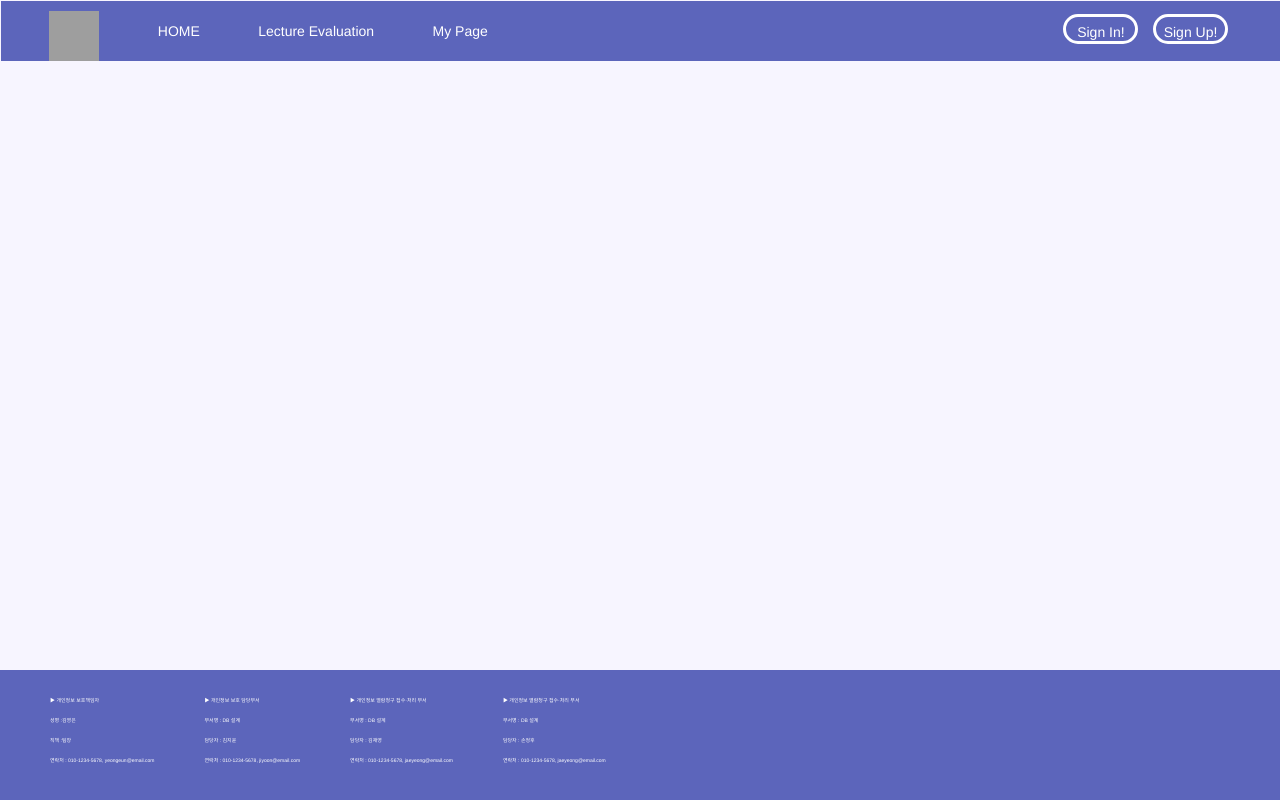
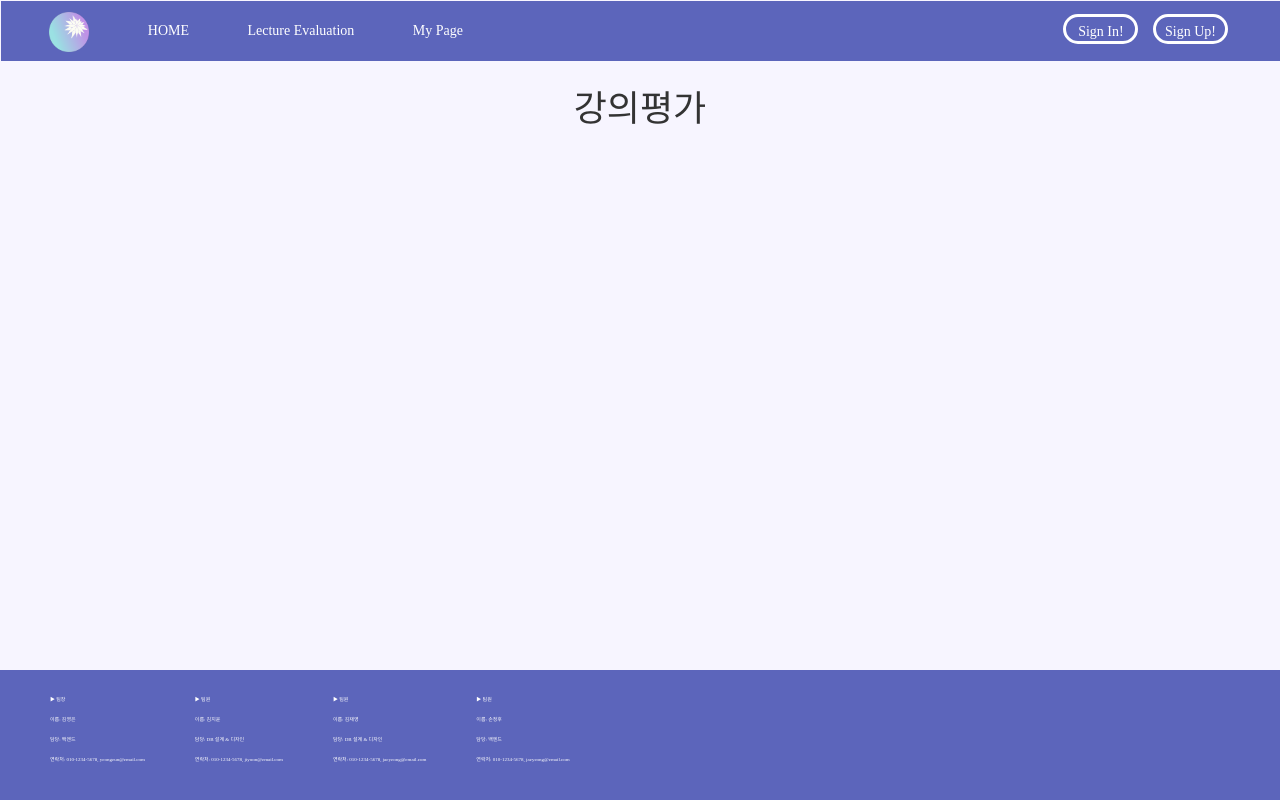
Before and after one commit to hahoetal/Lecture-Evaluation, a Django app: page / in a window 1280 px wide. Run offline with Django 3.2, Linux system fonts and the light colour scheme; data that the repository does not hold is empty; some libraries are stand-ins or nearby versions; some web fonts are replaced; grey boxes are pictures that could not be loaded.

Commit message:
home.html 디자인, 일부 html css 수정

```diff
--- a/accounts/templates/home.html
+++ b/accounts/templates/home.html
@@ -10,7 +11,29 @@
     .after_login a{
         color: #ffffff;
     }
+    .eval{
+        background: #dddaff;
+        padding: 20px 30px;
+        height: 200px;
+        margin-bottom:10px;
+        box-shadow: 0px 0px 5px #bbb6ea;
+    }
 </style>
+{% endblock %}
+
+{% block content %}
+    <div>
+        <h1 style="text-align: center;">강의평가</h1><br>
+        <div class="row">
+            {% for e in evals %}
+            <div class="col-md-3 eval">
+                <h4><a href="{% url 'detail' e.lect_id.num %}">{{e.lect_id.lecture_name}}</a></h4>
+                <p>{{e.date|date:'Y-m-d'}}</p>
+                <p>{{e.summary}}...</p>
+            </div>
+            {% endfor %}
+        </div>
+    </div>
 
     {% if messages %}
         {% for message in messages %}
--- a/accounts/views.py
+++ b/accounts/views.py
@@ -3,7 +3,7 @@ from django.urls import reverse, reverse_lazy
 from django.contrib import messages
 from django.contrib.auth import login, authenticate, logout, update_session_auth_hash
 from django.contrib.auth.views import PasswordResetView, PasswordResetDoneView, PasswordResetConfirmView, PasswordResetCompleteView  # 장고에서 제공하는 비밀번호 찾기 기능
-from django.contrib.auth.hashers import check_password
+from django.contrib.auth.hashers import check_password # 입력한 비밀번호가 맞는지 확인
 from django.contrib.auth.decorators import login_required # 데코레이터 사용
 from django.views.generic import FormView, CreateView
 from django.http import HttpResponseNotFound
@@ -15,7 +15,8 @@ from .forms import LoginForm, UserCreationForm, FindIdForm, PWChangeForm, checkP
 
 # 임시 홈
 def home(request): # django는 request와 response 객체를 이용하여 서버와 클라이언트가 상태를 주고 받음.
-    return render(request, 'home.html')
+    evals = Evals.objects.order_by('-date')[:8]
+    return render(request, 'home.html', {'evals':evals})
     # render(): HttpResponse 객체를 반환하는 함수.
     # template를 context와 엮어 HttpResponse로 쉽게 반환하게 해주는 함수.
 
--- a/evaluation/models.py
+++ b/evaluation/models.py
@@ -20,4 +20,4 @@ class Evals(models.Model):
         return self.content[:10]
 
     def summary(self):
-        return self.content[:30]
+        return self.content[:60]
--- a/templates/base.html
+++ b/templates/base.html
@@ -18,9 +18,17 @@
     {% endblock %}
 </head>
 <style>
+    @font-face {
+    font-family: 'CookieRun-Regular';
+    src: url('https://cdn.jsdelivr.net/gh/projectnoonnu/noonfonts_2001@1.1/CookieRun-Regular.woff') format('woff');
+    font-weight: normal;
+    font-style: normal;
+    }
+
     *{
         margin:0;
         padding: 0;
+        font-family: 'CookieRun-Regular';
     }
     body{
         margin:0;
@@ -57,7 +65,7 @@
         text-decoration-thickness: 5px;
     }
     #logo{
-        width:50px; height:50px;
+        width:40px; height:40px;
     }
     /* 로그인 전 navi */
     .before_login a{
@@ -132,7 +140,8 @@
 <body>
     <nav class="navbar">
         <ul id="nav">
-            <li><a href="{% url 'home' %}"><img id="logo" src="ui-sym-ico01.png"></a></li>
+            {% load static %}
+            <li><a href="{% url 'home' %}"><img id="logo" src="{% static 'img/수정구.png' %}"></a></li>
             <li><a href="{% url 'home' %}">HOME</a></li>
             <li><a href="{% url 'lectureList' %}">Lecture Evaluation</a></li>
             <li><a href="{% url 'mypage' %}">My Page</a></li>
@@ -170,28 +179,28 @@
             <div>
                 <ul class="footer_ul">
                     <ul id="ul">
-                        <li>▶ 개인정보 보호책임자</li>
-                        <li>성명 :김영은</li>
-                        <li>직책 :팀장</li>
-                        <li>연락처 : 010-1234-5678, yeongeun@email.com</li>
+                        <li>▶ 팀장</li>
+                        <li>이름: 김영은</li>
+                        <li>담당: 백엔드</li>
+                        <li>연락처: 010-1234-5678, yeongeun@email.com</li>
                     </ul>
                     <ul id="ul">
-                        <li>▶ 개인정보 보호 담당부서</li>
-                        <li>부서명 : DB 설계</li>
-                        <li>담당자 : 김지윤</li>
-                        <li>연락처 : 010-1234-5678, jiyoon@email.com</li>
+                        <li>▶ 팀원</li>
+                        <li>이름: 김지윤</li>
+                        <li>담당: DB 설계 & 디자인</li>
+                        <li>연락처: 010-1234-5678, jiyoon@email.com</li>
                     </ul>
                     <ul id="ul">
-                        <li>▶ 개인정보 열람청구 접수·처리 부서</li>
-                        <li>부서명 : DB 설계</li>
-                        <li>담당자 : 김재영</li>
-                        <li>연락처 : 010-1234-5678, jaeyeong@email.com</li>
+                        <li>▶ 팀원</li>
+                        <li>이름: 김재영</li>
+                        <li>담당: DB 설계 & 디자인</li>
+                        <li>연락처: 010-1234-5678, jaeyeong@email.com</li>
                     </ul>
                     <ul id="ul">
-                        <li>▶ 개인정보 열람청구 접수·처리 부서</li>
-                        <li>부서명 : DB 설계</li>
-                        <li>담당자 : 손정후 </li>
-                        <li>연락처 : 010-1234-5678, jaeyeong@email.com</li>
+                        <li>▶ 팀원</li>
+                        <li>이름: 손정후 </li>
+                        <li>담당: 백엔드</li>
+                        <li>연락처: 010-1234-5678, jaeyeong@email.com</li>
                     </ul>
                 </ul>
             </div>
```
Also changed, not shown: other parts of accounts/templates/home.html (+2 -3 lines), accounts/templates/create_user.html (+25 -2 lines), accounts/templates/find_id.html (+11 -2 lines), static/img/수정구.png (added).
